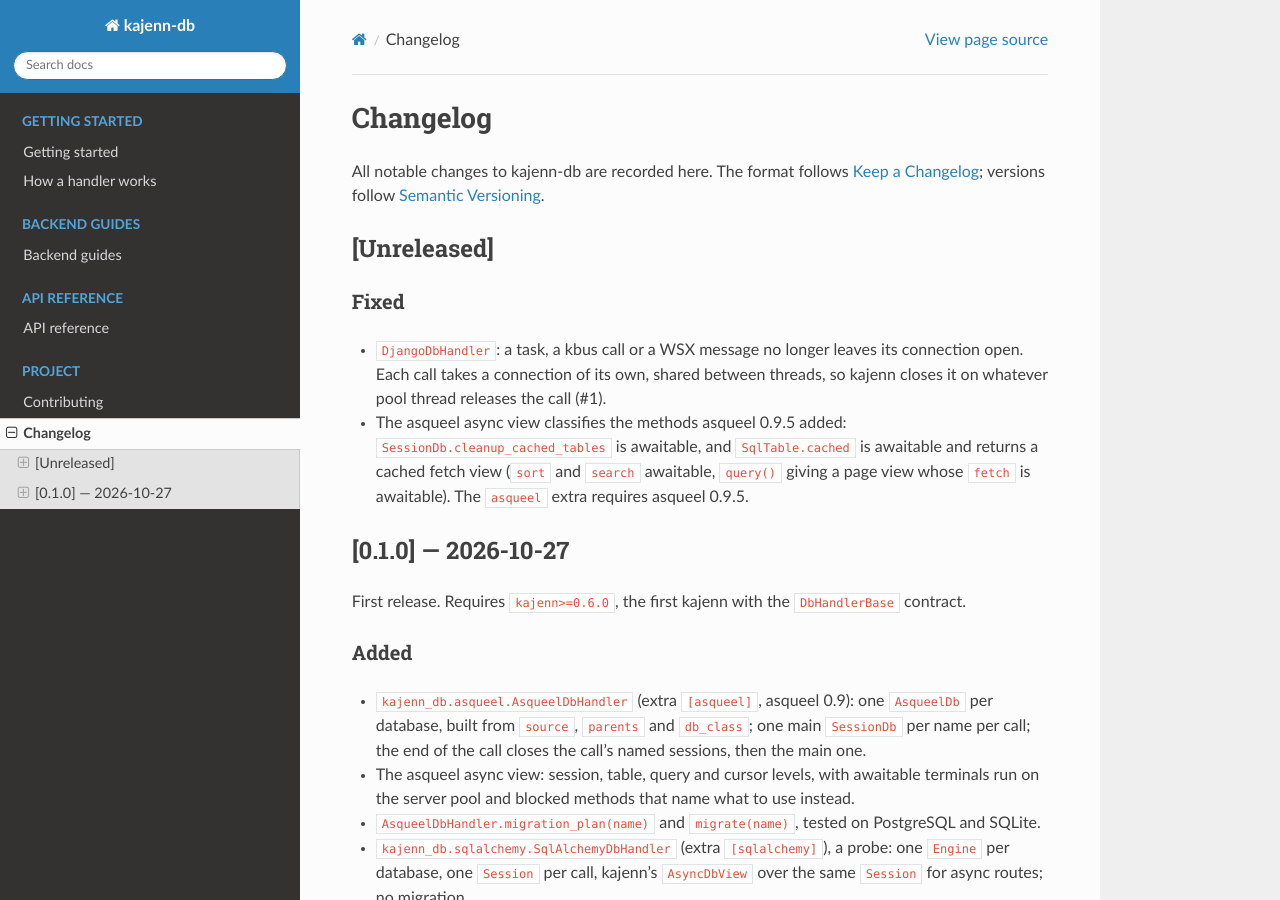
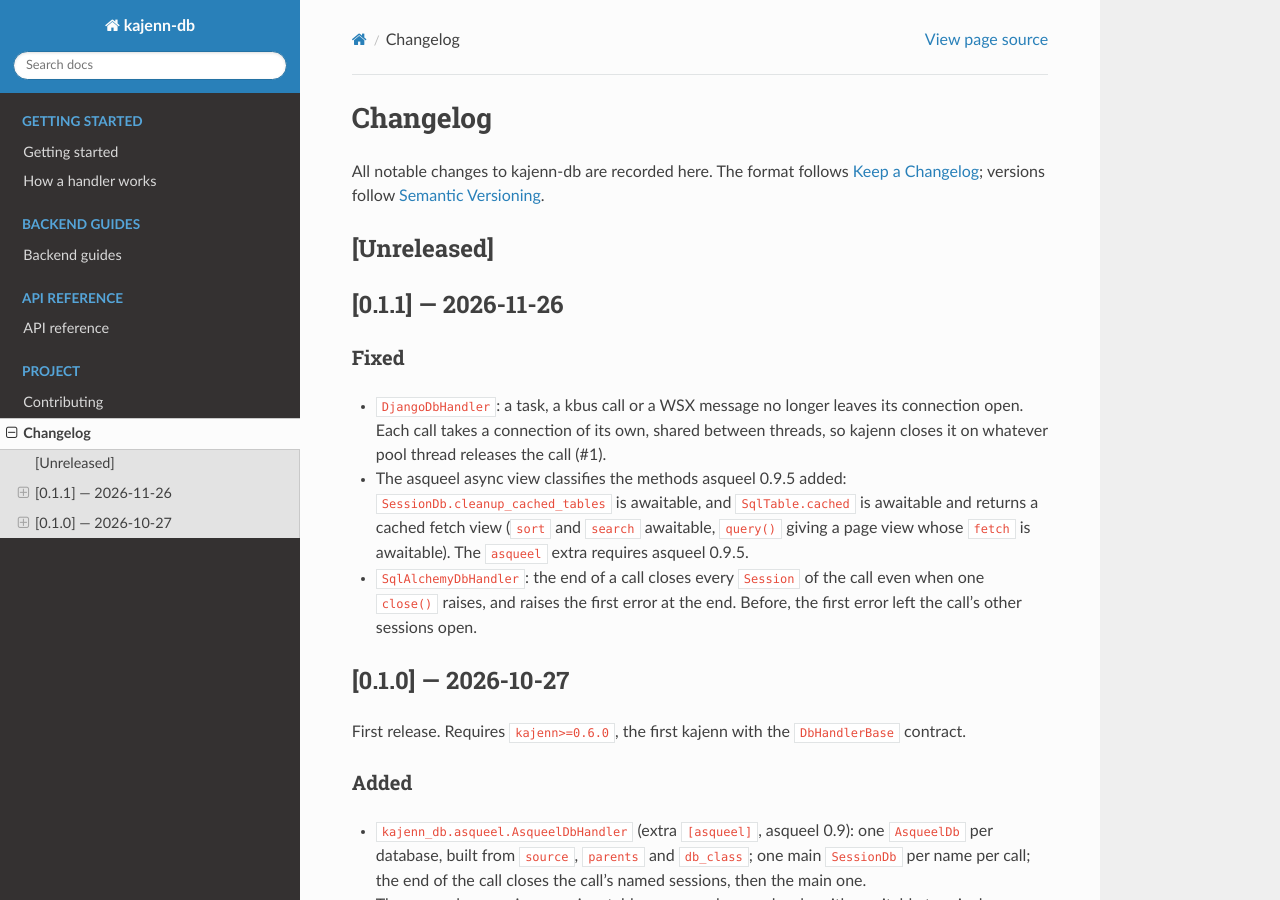
Before and after one commit to kajenn-org/kajenn-db, a Sphinx documentation site: the page built from docs/changelog.md, in a window 1280 px wide and 900 px high. Built offline with Sphinx 7.4.7 and the Read the Docs theme 3.1.0, drawn with Linux system fonts in a browser that asks for light colours.

Commit message:
chore: release 0.1.1 (#10)
Version 0.1.1 in pyproject.toml. CHANGELOG.md gets the section of the
release, with the three fixes made since 0.1.0: the Django connection
of a call, the asqueel 0.9.5 methods on the async view, and the
SQLAlchemy sessions closed when one close() raises.

README.md and the asqueel guide name the current version.

```diff
--- a/CHANGELOG.md
+++ b/CHANGELOG.md
@@ -5,6 +5,8 @@ All notable changes to kajenn-db are recorded here. The format follows
 [Semantic Versioning](https://semver.org/).
 
 ## [Unreleased]
+
+## [0.1.1] — 2026-11-26
 
 ### Fixed
 
@@ -17,6 +19,9 @@ All notable changes to kajenn-db are recorded here. The format follows
   awaitable and returns a cached fetch view (`sort` and `search` awaitable,
   `query()` giving a page view whose `fetch` is awaitable). The `asqueel`
   extra requires asqueel 0.9.5.
+- `SqlAlchemyDbHandler`: the end of a call closes every `Session` of the call
+  even when one `close()` raises, and raises the first error at the end.
+  Before, the first error left the call's other sessions open.
 
 ## [0.1.0] — 2026-10-27
 
--- a/pyproject.toml
+++ b/pyproject.toml
@@ -4,7 +4,7 @@ build-backend = "hatchling.build"
 
 [project]
 name = "kajenn-db"
-version = "0.1.0"
+version = "0.1.1"
 description = "Database handlers for kajenn: asqueel, with SQLAlchemy and Django probes"
 readme = "README.md"
 requires-python = ">=3.11"
```
Also changed, not shown: README.md (+1 -1 lines), docs/guides/asqueel.md (+1 -1 lines).
